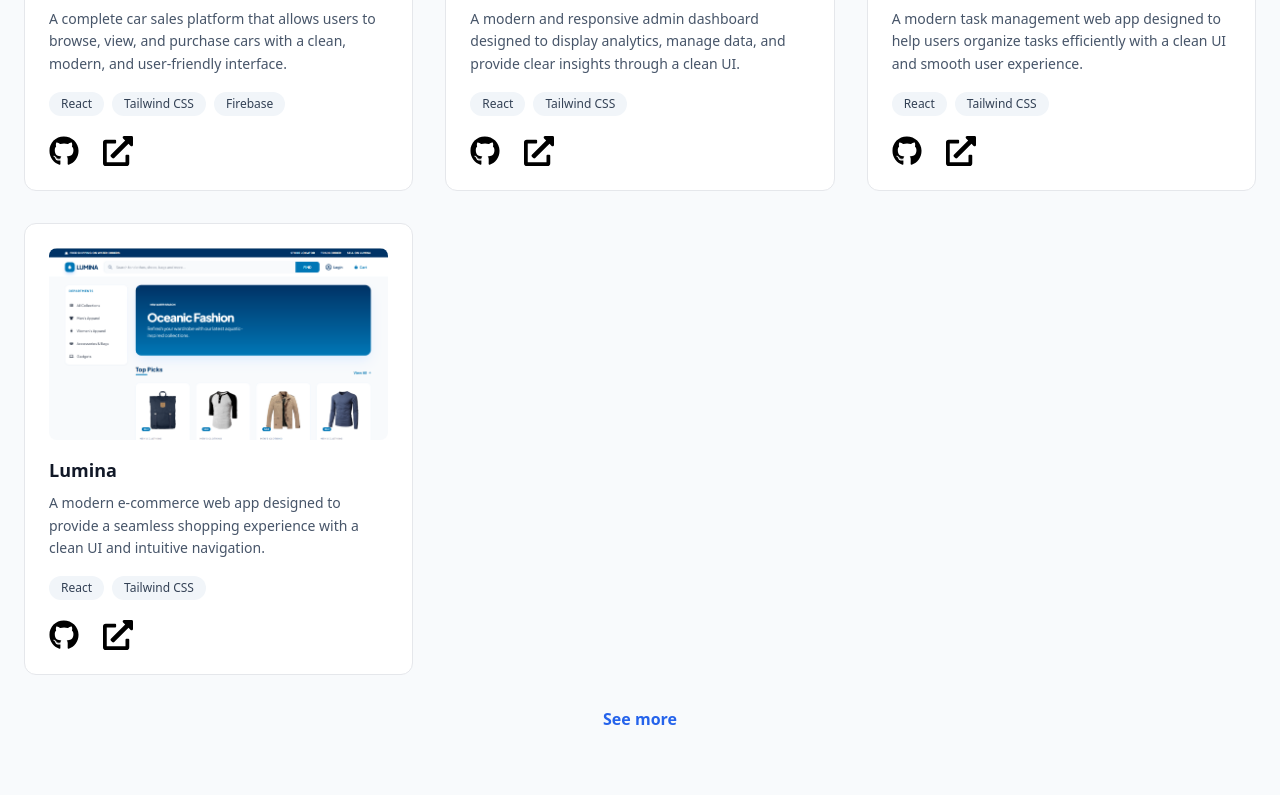
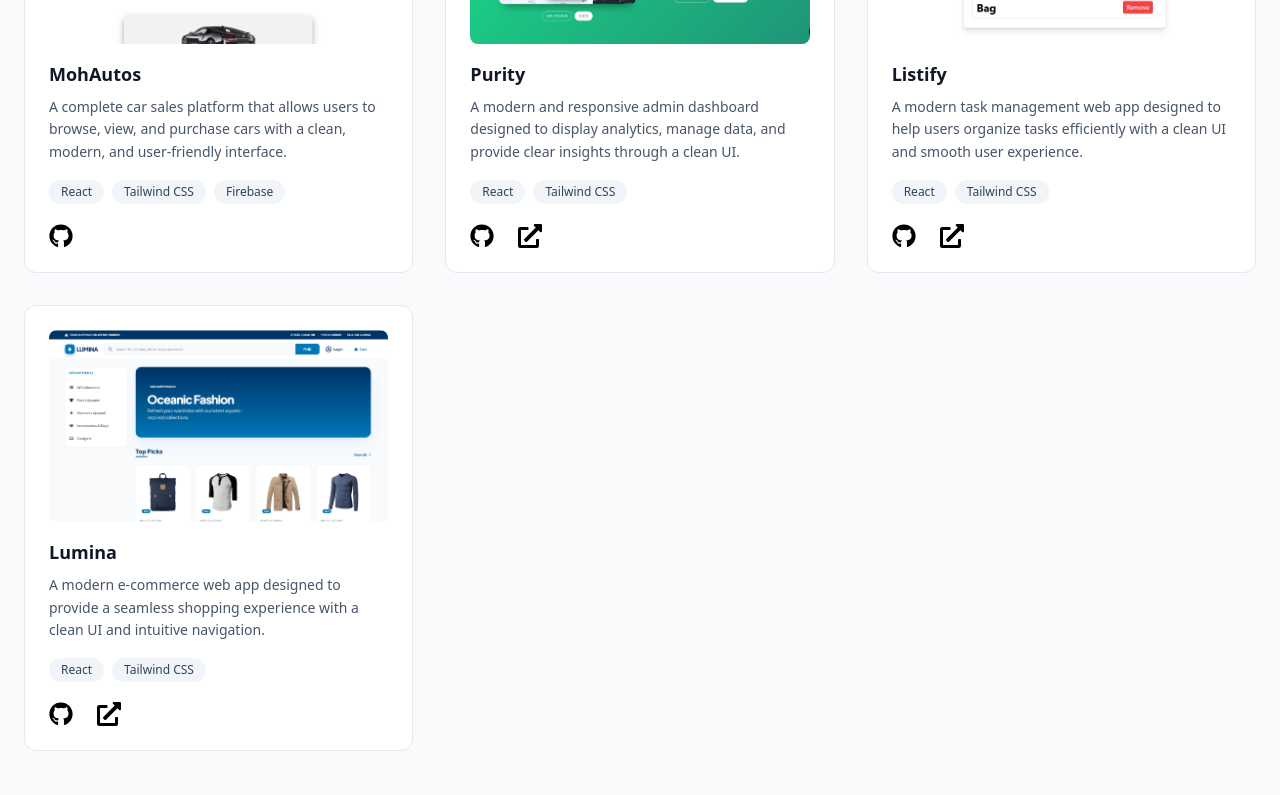
Before and after one commit to Abrahamalejolowo/Muhammad-, a React (Vite) app: page / in a window 1280 px wide. Shown: the part 2580-3375 px from the top of the page. Built offline with nearby package versions, Linux system fonts and the light colour scheme.

Commit message:
make changes on database

```diff
--- a/src/data/Database.js
+++ /dev/null
@@ -1,88 +0,0 @@
-import {
-  FaHtml5,
-  FaCss3Alt,
-  FaJs,
-  FaReact,
-  FaNodeJs,
-  FaGitAlt,
-} from "react-icons/fa";
-
-import {
-  SiTailwindcss,
-  SiTypescript,
-  SiNextdotjs,
-  SiExpress,
-  SiPostgresql,
-  SiMongodb,
-  SiNpm,
-
-} from "react-icons/si";
-import MohAutos from "../image/MohAutos.png";
-import Purity from "../image/Purity.png";
-import Listify from "../image/Listify.png";
-import Lumina from "../image/Lumina.png";
-
-
-export const projectPage = [
-  {
-    img: MohAutos,
-    title: "MohAutos",
-    description:
-      "A complete car sales  platform that allows users to browse, view, and purchase cars with a clean, modern, and user-friendly interface.",
-    tech: ["React", "Tailwind CSS", "Firebase"],
-    live: "",
-    github: "https://github.com/Abrahamalejolowo/moh-autos.git",
-  },
-  {
-    img: Purity,
-    title: "Purity",
-    description:
-      "A modern and responsive admin dashboard designed to display analytics, manage data, and provide clear insights through a clean UI.",
-    tech: ["React", "Tailwind CSS"],
-    live: "https://github.com/devsamahd/purity-ui-dashboard",
-    github: "https://github.com/devsamahd/purity-ui-dashboard.git",
-  },
- {
-  img: Listify,
-  title: "Listify",
-  description:
-    "A modern task management web app designed to help users organize tasks efficiently with a clean UI and smooth user experience.",
-  tech: ["React", "Tailwind CSS"],
-  live: "https://listify-gilt.vercel.app",
-  github: "https://github.com/Abrahamalejolowo/listify.git",
-},
- {
-  img: Lumina,
-  title: "Lumina",
-  description:
-    "A modern e-commerce web app designed to provide a seamless shopping experience with a clean UI and intuitive navigation.",
-  tech: ["React", "Tailwind CSS"],
-  live: "https://lumina-p.netlify.app/",
-  github: "https://github.com/Abrahamalejolowo/lumina.git",
-},
-
-];
-
-
-
-
-
-export const frontendSkills = [
-  { name: "HTML", icon: FaHtml5 },
-  { name: "CSS", icon: FaCss3Alt },
-  { name: "JavaScript", icon: FaJs },
-  { name: "React", icon: FaReact },
-  { name: "Tailwind CSS", icon: SiTailwindcss },
-  { name: "TypeScript", icon: SiTypescript },
-  { name: "Next.js", icon: SiNextdotjs },
-];
-
-export const backendSkills = [
-  { name: "Node.js", icon: FaNodeJs },
-  { name: "Express", icon: SiExpress },
-  { name: "PostgreSQL", icon: SiPostgresql },
-  { name: "MongoDB", icon: SiMongodb },
-  { name: "NPM", icon: SiNpm },
-  { name: "Git", icon: FaGitAlt },
-
-]
--- a/src/pages/Projects.jsx
+++ b/src/pages/Projects.jsx
@@ -1,7 +1,57 @@
-import { projectPage } from "../data/Database";
+import { motion } from "framer-motion";
 import { FaGithub, FaExternalLinkAlt } from "react-icons/fa";
-import { motion } from "framer-motion";
 
+// Images
+import MohAutos from "../image/MohAutos.png";
+import Purity from "../image/Purity.png";
+import Listify from "../image/Listify.png";
+import Lumina from "../image/Lumina.png";
+
+/* =======================
+   PROJECT DATA (LOCAL)
+======================= */
+const projectPage = [
+  {
+    img: MohAutos,
+    title: "MohAutos",
+    description:
+      "A complete car sales platform that allows users to browse, view, and purchase cars with a clean, modern, and user-friendly interface.",
+    tech: ["React", "Tailwind CSS", "Firebase"],
+    live: "",
+    github: "https://github.com/Abrahamalejolowo/moh-autos.git",
+  },
+  {
+    img: Purity,
+    title: "Purity",
+    description:
+      "A modern and responsive admin dashboard designed to display analytics, manage data, and provide clear insights through a clean UI.",
+    tech: ["React", "Tailwind CSS"],
+    live: "https://github.com/devsamahd/purity-ui-dashboard",
+    github: "https://github.com/devsamahd/purity-ui-dashboard.git",
+  },
+  {
+    img: Listify,
+    title: "Listify",
+    description:
+      "A modern task management web app designed to help users organize tasks efficiently with a clean UI and smooth user experience.",
+    tech: ["React", "Tailwind CSS"],
+    live: "https://listify-gilt.vercel.app",
+    github: "https://github.com/Abrahamalejolowo/listify.git",
+  },
+  {
+    img: Lumina,
+    title: "Lumina",
+    description:
+      "A modern e-commerce web app designed to provide a seamless shopping experience with a clean UI and intuitive navigation.",
+    tech: ["React", "Tailwind CSS"],
+    live: "https://lumina-p.netlify.app/",
+    github: "https://github.com/Abrahamalejolowo/lumina.git",
+  },
+];
+
+/* =======================
+   COMPONENT
+======================= */
 export default function Projects() {
   return (
     <section id="projects" className="py-24 bg-[#F8FAFC]">
@@ -14,9 +64,9 @@ export default function Projects() {
           {projectPage.map((project) => (
             <motion.div
               key={project.title}
-              className="bg-white rounded-xl p-6 border hover:shadow-lg transition cursor-pointer"
-              whileHover={{ y: -5, scale: 1.02 }}
-              transition={{ type: "spring", stiffness: 300 }}
+              className="bg-white rounded-xl p-6 border hover:shadow-lg transition"
+              whileHover={{ y: -6, scale: 1.03 }}
+              transition={{ type: "spring", stiffness: 260 }}
             >
               {project.img && (
                 <img
@@ -45,17 +95,26 @@ export default function Projects() {
                 ))}
               </div>
 
-              <div className="flex gap-6 text-[#2563EB] font-medium items-center">
-                <SocialIcon icon={FaGithub} link={project.github} />
-                <SocialIcon icon={FaExternalLinkAlt} link={project.live} />
+              <div className="flex gap-6 items-center">
+                {project.github && (
+                  <SocialIcon icon={FaGithub} link={project.github} />
+                )}
+                {project.live && (
+                  <SocialIcon icon={FaExternalLinkAlt} link={project.live} />
+                )}
               </div>
             </motion.div>
           ))}
         </div>
 
-        <div className="mt-8 text-center">
-          <a href="https://github.com/mohman8" className="font-bold text-blue-600 hover:underline">
-            See more
+        <div className="mt-10 text-center">
+          <a
+            href="https://github.com/Abrahamalejolowo"
+            className="font-bold text-blue-600 hover:underline"
+            target="_blank"
+            rel="noopener noreferrer"
+          >
+            See more on GitHub →
           </a>
         </div>
       </div>
@@ -63,6 +122,9 @@ export default function Projects() {
   );
 }
 
+/* =======================
+   ICON COMPONENT
+======================= */
 function SocialIcon({ icon: Icon, link }) {
   return (
     <motion.a
@@ -71,7 +133,7 @@ function SocialIcon({ icon: Icon, link }) {
       rel="noopener noreferrer"
       whileHover={{ scale: 1.25, y: -6 }}
       transition={{ type: "spring", stiffness: 300 }}
-      className="text-black text-2xl sm:text-3xl cursor-pointer"
+      className="text-black text-2xl cursor-pointer"
     >
       <Icon />
     </motion.a>
--- a/src/pages/Skills.jsx
+++ b/src/pages/Skills.jsx
@@ -1,14 +1,53 @@
-  import { frontendSkills } from "../data/Database";
-  import { backendSkills } from "../data/Database";
 import { motion } from "framer-motion";
+
+// React Icons
+import {
+  FaHtml5,
+  FaCss3Alt,
+  FaJs,
+  FaReact,
+  FaNodeJs,
+  FaGitAlt,
+} from "react-icons/fa";
+
+import {
+  SiTailwindcss,
+  SiTypescript,
+  SiNextdotjs,
+  SiExpress,
+  SiPostgresql,
+  SiMongodb,
+  SiNpm,
+} from "react-icons/si";
+
+
+const frontendSkills = [
+  { name: "HTML", icon: FaHtml5 },
+  { name: "CSS", icon: FaCss3Alt },
+  { name: "JavaScript", icon: FaJs },
+  { name: "React", icon: FaReact },
+  { name: "Tailwind CSS", icon: SiTailwindcss },
+  { name: "TypeScript", icon: SiTypescript },
+  { name: "Next.js", icon: SiNextdotjs },
+];
+
+const backendSkills = [
+  { name: "Node.js", icon: FaNodeJs },
+  { name: "Express", icon: SiExpress },
+  { name: "PostgreSQL", icon: SiPostgresql },
+  { name: "MongoDB", icon: SiMongodb },
+  { name: "NPM", icon: SiNpm },
+  { name: "Git", icon: FaGitAlt },
+];
 
 export default function Skills() {
   return (
-      <section id="skills" className="py-10 bg-[#F8FAFC]">
+    <section id="skills" className="py-20 bg-[#F8FAFC]">
       <div className="max-w-7xl mx-auto px-6">
-        <h1 className="text-3xl md:text-4xl font-bold text-[#111827] mb-12 text-center">
+        <h1 className="text-3xl md:text-4xl font-bold text-[#111827] mb-14 text-center">
           Skills
         </h1>
+
         {/* Frontend */}
         <h2 className="text-2xl font-semibold text-center mb-10 italic underline">
           Frontend
@@ -17,7 +56,13 @@
         <div className="grid grid-cols-2 sm:grid-cols-3 md:grid-cols-5 gap-8 mb-20">
           {frontendSkills.map((skill) => {
             const Icon = skill.icon;
-              return <SkillCard key={skill.name} Icon={Icon} name={skill.name} />;
+            return (
+              <SkillCard
+                key={skill.name}
+                Icon={Icon}
+                name={skill.name}
+              />
+            );
           })}
         </div>
 
@@ -29,7 +74,13 @@
         <div className="grid grid-cols-2 sm:grid-cols-3 md:grid-cols-5 gap-8">
           {backendSkills.map((skill) => {
             const Icon = skill.icon;
-              return <SkillCard key={skill.name} Icon={Icon} name={skill.name} />;
+            return (
+              <SkillCard
+                key={skill.name}
+                Icon={Icon}
+                name={skill.name}
+              />
+            );
           })}
         </div>
       </div>
@@ -37,12 +88,13 @@
   );
 }
 
+
 function SkillCard({ Icon, name }) {
   return (
     <motion.div
-        whileHover={{ y: -7, scale: 1.05 }}
+      whileHover={{ y: -7, scale: 1.08 }}
       transition={{ type: "spring", stiffness: 300 }}
-        className=" rounded-xl p-6 flex flex-col items-center gap-4 shadow-md cursor-pointer"
+      className="rounded-xl p-6 flex flex-col items-center gap-4 bg-white shadow-md cursor-pointer"
     >
       <Icon className="text-5xl text-black" />
       <p className="text-sm font-medium">{name}</p>
```
Lines whose indentation alone changed are shown as unchanged.
